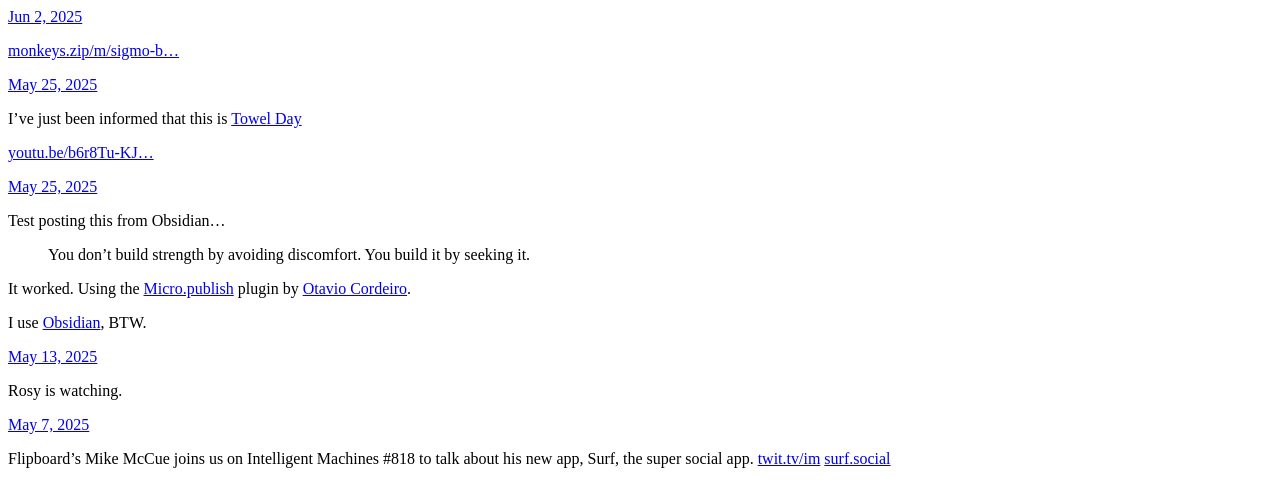
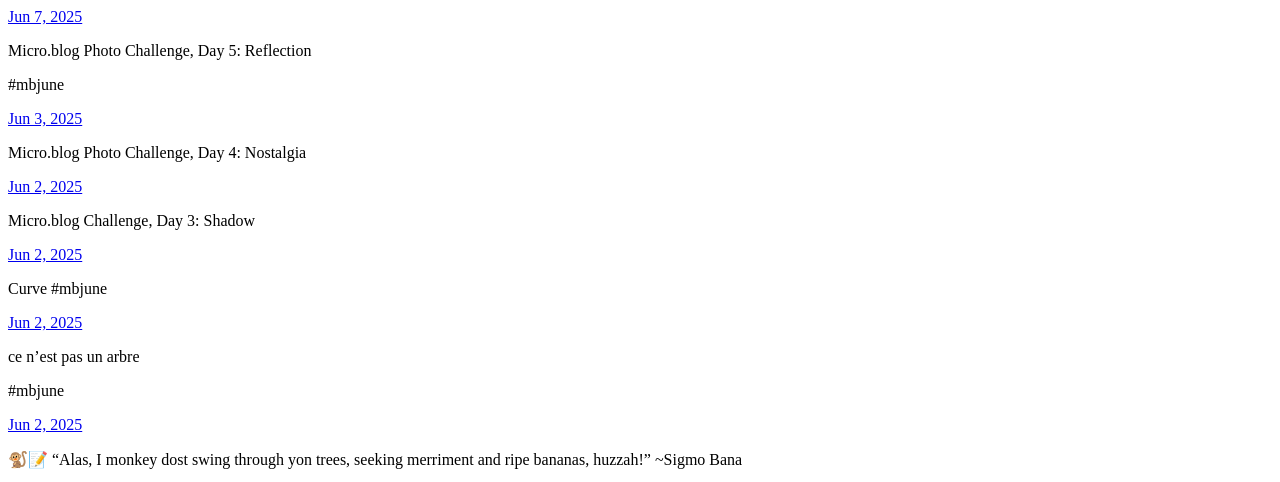
Before and after one commit to leolaporte/microblog, a plain HTML site: page index.html in a window 1280 px wide. Shown: the top 482 px of the page. Drawn offline with Linux system fonts and the light colour scheme.

Commit message:
Archiving from Micro.blog.

```diff
--- a/index.html
+++ b/index.html
@@ -25,10 +25,75 @@
 	  <div class="h-entry">
 
 
+		<a href="https://leo.fm/2025/06/07/microblog-photo-challenge-day-reflection/" class="u-url"><time class="dt-published" datetime="2025-06-07 10:53:41 -0700">Jun 7, 2025</time></a>
+
+		<div class="e-content">
+			 <p>Micro.blog Photo Challenge, Day 5: Reflection</p>
+<p>#mbjune</p>
+<!-- raw HTML omitted -->
+
+		</div>
+	  </div>
+
+	  <div class="h-entry">
+
+
+		<a href="https://leo.fm/2025/06/03/microblog-photo-challenge-day-nostalgia/" class="u-url"><time class="dt-published" datetime="2025-06-03 16:29:07 -0700">Jun 3, 2025</time></a>
+
+		<div class="e-content">
+			 <p>Micro.blog Photo Challenge, Day 4: Nostalgia</p>
+<!-- raw HTML omitted -->
+
+		</div>
+	  </div>
+
+	  <div class="h-entry">
+
+
+		<a href="https://leo.fm/2025/06/02/microblog-challenge-day-shadow/" class="u-url"><time class="dt-published" datetime="2025-06-02 22:22:04 -0700">Jun 2, 2025</time></a>
+
+		<div class="e-content">
+			 <p>Micro.blog Challenge, Day 3: Shadow</p>
+<!-- raw HTML omitted -->
+
+		</div>
+	  </div>
+
+	  <div class="h-entry">
+
+
+		<a href="https://leo.fm/2025/06/02/curve-img-src-altthree-photographers/" class="u-url"><time class="dt-published" datetime="2025-06-02 09:22:58 -0700">Jun 2, 2025</time></a>
+
+		<div class="e-content">
+			 <p>Curve
+<!-- raw HTML omitted -->
+#mbjune</p>
+
+		</div>
+	  </div>
+
+	  <div class="h-entry">
+
+
+		<a href="https://leo.fm/2025/06/02/tree/" class="u-url"><time class="dt-published" datetime="2025-06-02 09:04:32 -0700">Jun 2, 2025</time></a>
+
+		<div class="e-content">
+			 <p>ce n&rsquo;est pas un arbre</p>
+<!-- raw HTML omitted -->
+<p>#mbjune</p>
+
+		</div>
+	  </div>
+
+	  <div class="h-entry">
+
+
 		<a href="https://leo.fm/2025/06/02/httpsmonkeyszipmsigmobanasentenceiabvbd/" class="u-url"><time class="dt-published" datetime="2025-06-02 08:51:22 -0700">Jun 2, 2025</time></a>
 
 		<div class="e-content">
-			 <p><a href="https://monkeys.zip/m/sigmo-bana/sentence/iA9bVb1d">monkeys.zip/m/sigmo-b&hellip;</a></p>
+			 <p>🐒📝 &ldquo;Alas, I monkey dost swing through yon trees, seeking merriment and ripe bananas, huzzah!&rdquo;
+~Sigmo Bana</p>
+<p><a href="https://monkeys.zip/m/sigmo-bana/sentence/iA9bVb1d">monkeys.zip/m/sigmo-b&hellip;</a></p>
 
 		</div>
 	  </div>
@@ -41,6 +106,11 @@
 		<div class="e-content">
 			 <p>I&rsquo;ve just been informed that this is <a href="https://towelday.org">Towel Day</a></p>
 <p><a href="https://youtu.be/b6r8Tu-KJC4?si=Az1p1mhB_nBuig0b">youtu.be/b6r8Tu-KJ&hellip;</a></p>
+
+<div style="position: relative; padding-bottom: 56.25%; height: 0; overflow: hidden;">
+  <iframe src="https://www.youtube.com/embed/b6r8Tu-KJC4" style="position: absolute; top: 0; left: 0; width: 100%; height: 100%; border:0;" allowfullscreen title="YouTube Video"></iframe>
+</div>
+
 
 		</div>
 	  </div>
@@ -97,12 +167,12 @@
 <p>“He wants to be on the show.”</p>
 <p>Thus began a quarter-century love fest with one of my childhood heroes. And a chance to be immortalized in the magazine that taught me everything I know about modern culture. Well, the culture of the 60’s, anyway.</p>
 <p>From the upcoming <a href="https://www.dc.com/mad">MAD Magazine #42</a>…(It’s a best-of so I guess it’s “bucket list ✔️ed again.”)</p>
-<p><a href="https://leo.fm/uploads/2025/media.png"
+<p><a href="https://cdn.uploads.micro.blog/871/2025/media.png"
    class="glightbox"
    data-gallery="7cf88367f1b867c6b11bc575d951cba1"
 
 >
-  <img src ="https://leo.fm/uploads/2025/media.png"
+  <img src ="https://cdn.uploads.micro.blog/871/2025/media.png"
        style="border-radius: 5px; max-width: 100%"
        alt="Leo and Lisa go MAD!"
 
@@ -129,7 +199,11 @@
 <p>The whistleblower was threatened in a note taped to the door of his home featuring drone footage of him. US Cert was informed and has been <strong>told to stand down by senior US officials</strong>.</p>
 <p>The original NPR story that broke the news: <a href="https://www.npr.org/2025/04/15/nx-s1-5355896/doge-nlrb-elon-musk-spacex-security">www.npr.org/2025/04/1&hellip;</a></p>
 <p>The interview with Rachel Maddow:</p>
-<p><a href="https://youtu.be/DLPL0MZ7aVQ?si=VVOr8kkomuIJi8Sn">youtu.be/DLPL0MZ7a&hellip;</a></p>
+
+<div style="position: relative; padding-bottom: 56.25%; height: 0; overflow: hidden;">
+  <iframe src="https://www.youtube.com/embed/DLPL0MZ7aVQ" style="position: absolute; top: 0; left: 0; width: 100%; height: 100%; border:0;" allowfullscreen title="YouTube Video"></iframe>
+</div>
+
 <p>Security researcher Matt Johansen is following the story: <a href="https://bsky.app/profile/mattjay.com/post/3ln2dgoksce2e">bsky.app/profile/m&hellip;</a></p>
 <p>Security breaches don&rsquo;t get much worse than this. And the cover-up is already under way.</p>
 
@@ -230,7 +304,11 @@
 
 		<div class="e-content">
 			 <p>So many insights in just a few minutes&hellip; this is why we&rsquo;re doing <em>Intelligent Machines</em>:</p>
-<p><a href="https://youtu.be/Y3aNhVJDXCg?si=pY5u0ue3WY3J-WOF&amp;t=2077">youtu.be/Y3aNhVJDX&hellip;</a></p>
+
+<div style="position: relative; padding-bottom: 56.25%; height: 0; overflow: hidden;">
+  <iframe src="https://www.youtube.com/embed/Y3aNhVJDXCg" style="position: absolute; top: 0; left: 0; width: 100%; height: 100%; border:0;" allowfullscreen title="YouTube Video"></iframe>
+</div>
+
 <p>For the full show visit <a href="https://twit.tv/im">twit.tv/im</a></p>
 
 		</div>
@@ -259,7 +337,11 @@
 
 		<div class="e-content">
 			 <p>This video is the best overview I’ve seen for how LLMs work by one of the co-founders of OpenAI, Andrej Karpathy.</p>
-<p><a href="https://youtu.be/7xTGNNLPyMI?si=3gIzJSISOeGi8kEQ">youtu.be/7xTGNNLPy&hellip;</a></p>
+
+<div style="position: relative; padding-bottom: 56.25%; height: 0; overflow: hidden;">
+  <iframe src="https://www.youtube.com/embed/7xTGNNLPyMI" style="position: absolute; top: 0; left: 0; width: 100%; height: 100%; border:0;" allowfullscreen title="YouTube Video"></iframe>
+</div>
+
 <p>I know it’s 3.5 hours long, but it’s time well spent.</p>
 
 		</div>
```
